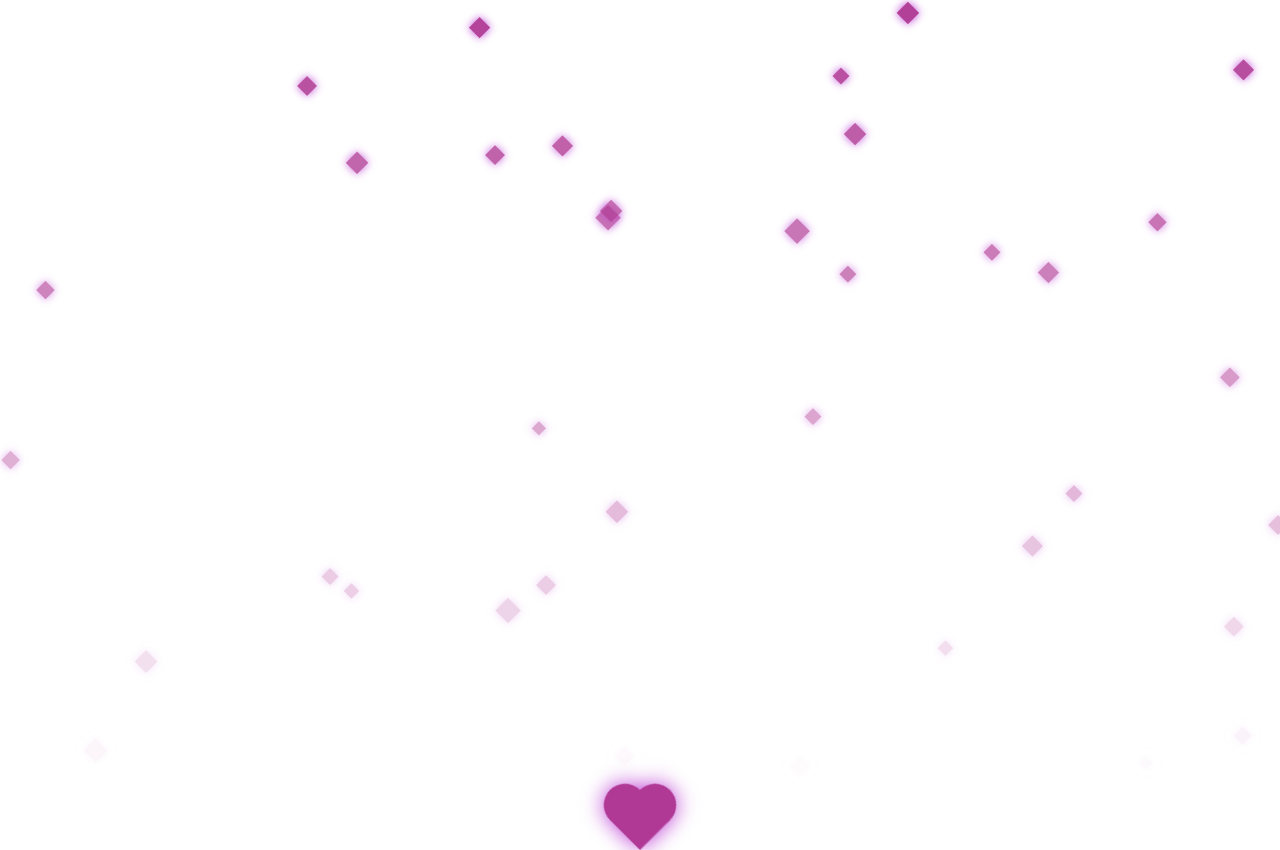
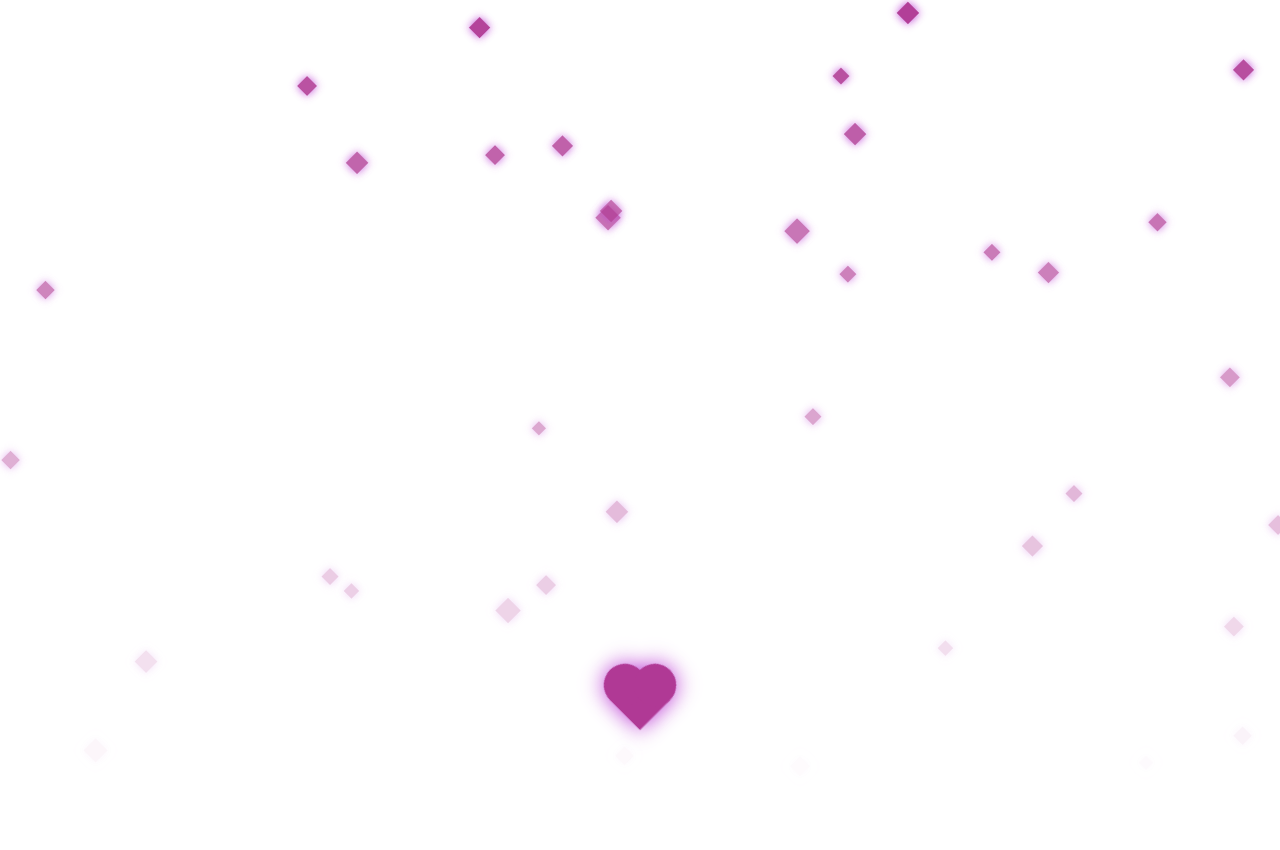
Before and after one commit to NAR-Research/valentins-day-heart-2026, a plain HTML site: page index.html in a window 1280 px wide. After the commit the page ends 800 px from the top, so only its background shows below. Drawn offline with Linux system fonts and the light colour scheme.

Commit message:
Add files via upload
updated big heart position

```diff
--- a/style.css
+++ b/style.css
@@ -14,7 +14,7 @@ html, body {
 /* === BIG CLASSIC HEART (smaller) === */
 .big-heart {
   position: absolute;
-  top: 100%;                /* slightly above center */
+  top: 85%;                /* slightly above center */
   left: 50%;
   width: 40px;           /* much smaller */
   height: 40px;          /* square for perfect heart */
```
